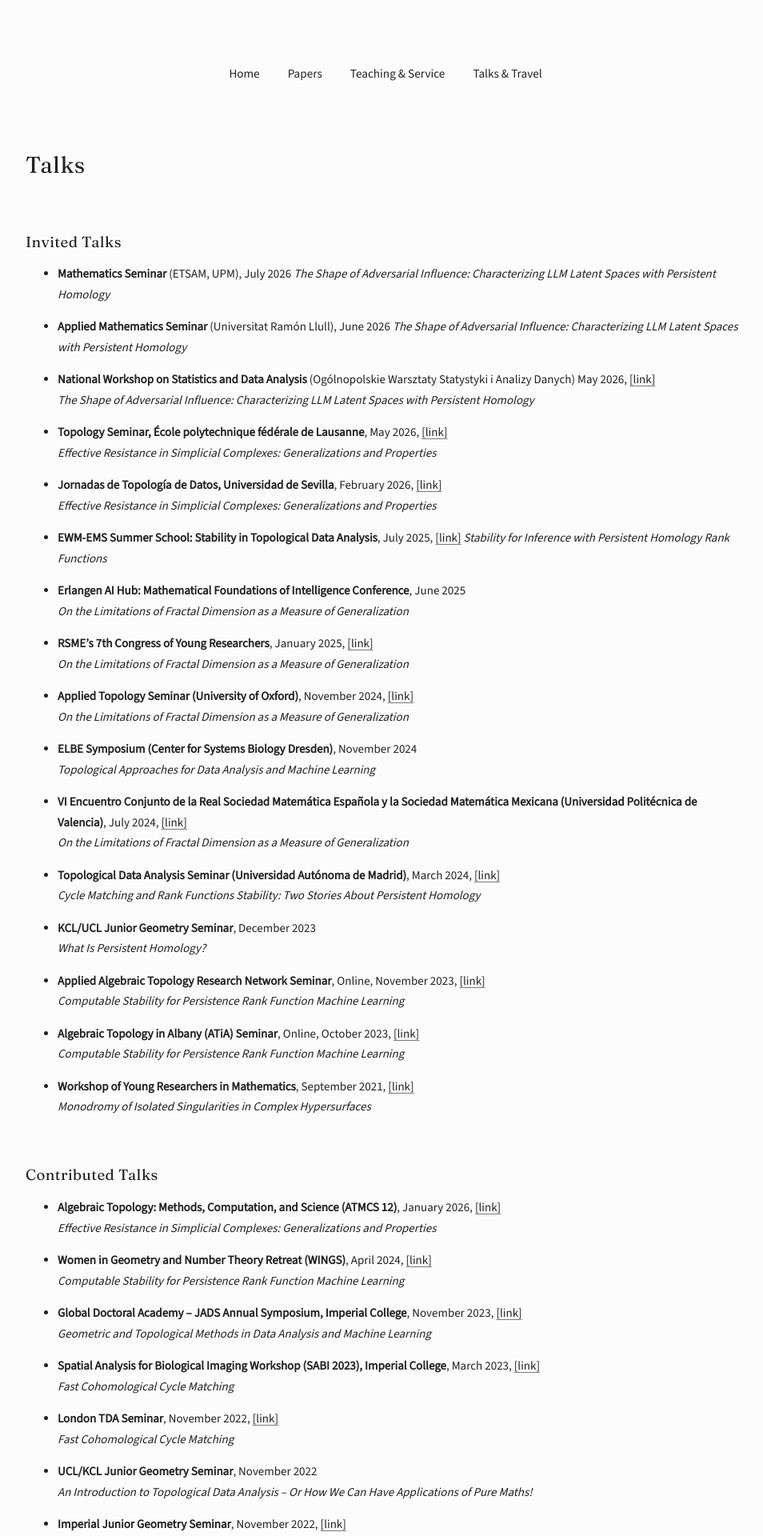
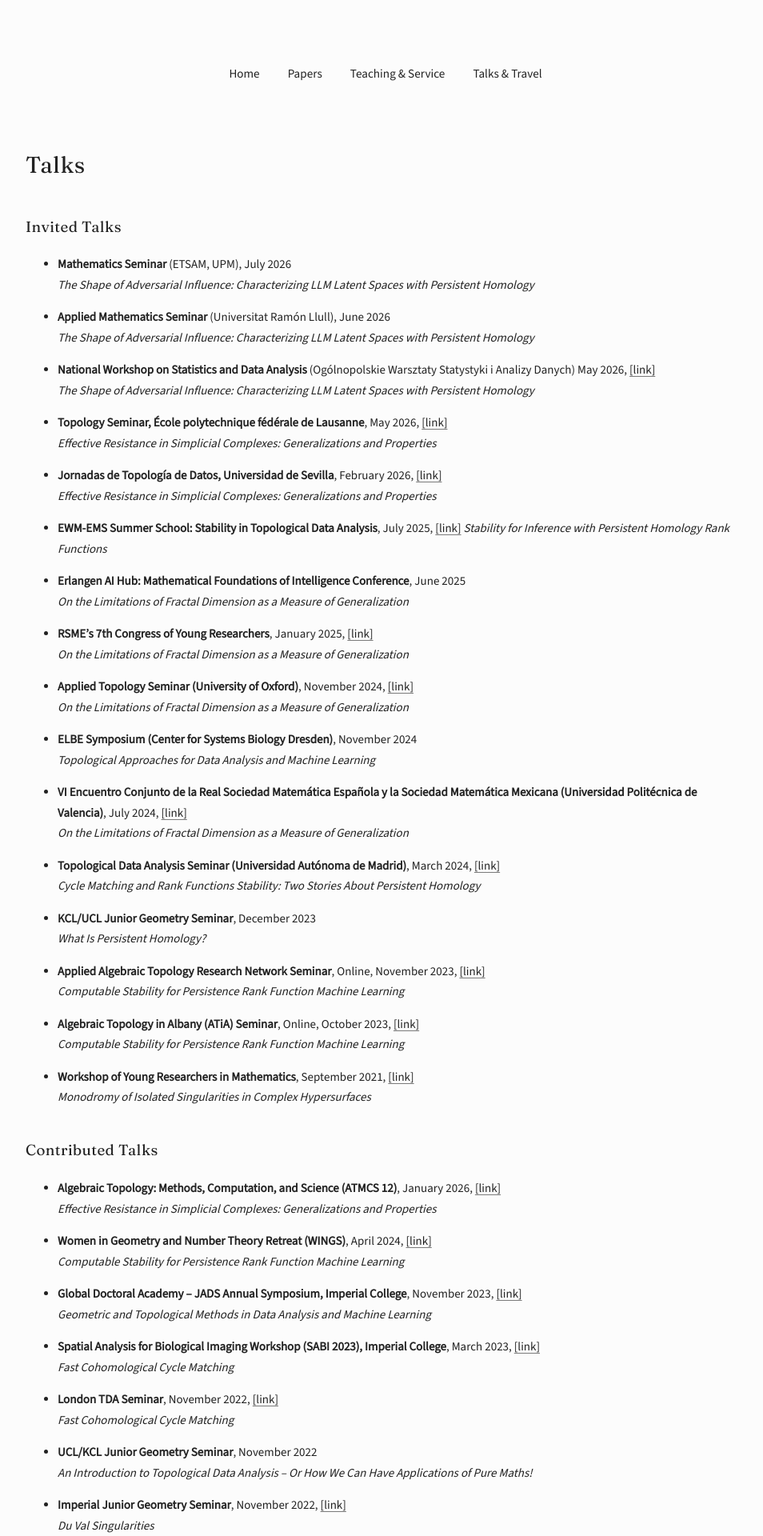
Before and after one commit to inesgare/inesgare.github.io, a Jekyll site: the page built from talks.md, in a window 1280 px wide. Shown: the top 1920 px of the page at 80% size, without its empty margins (158-1112 px from the left). Built offline with Jekyll 4.4.1, drawn with Linux system fonts in a browser that asks for light colours.

Commit message:
edited spacing

```diff
--- a/style.css
+++ b/style.css
@@ -111,8 +111,8 @@ h1 {
 h2 {
   font-weight: 400;
   font-size: 1.25em;
-  margin-top: 3em;
-  margin-bottom: 0.6em;
+  margin-top: 2em;
+  margin-bottom: 1em;
   border-bottom: none;
   padding-bottom: 0;
 }
```
Also changed, not shown: talks.md (line endings or trailing spaces).
